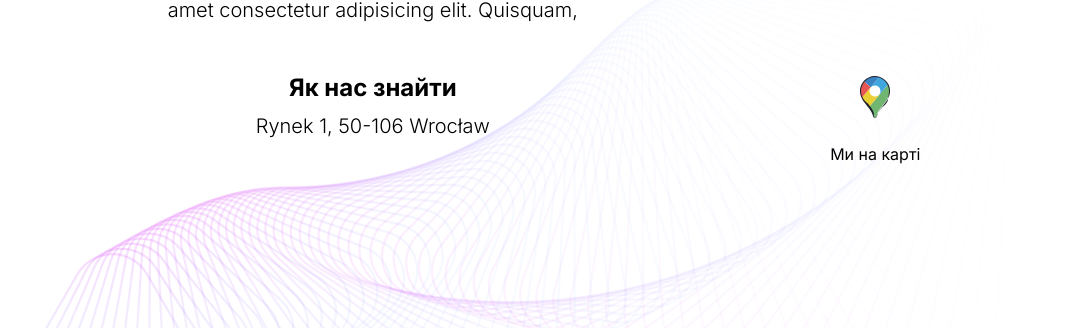
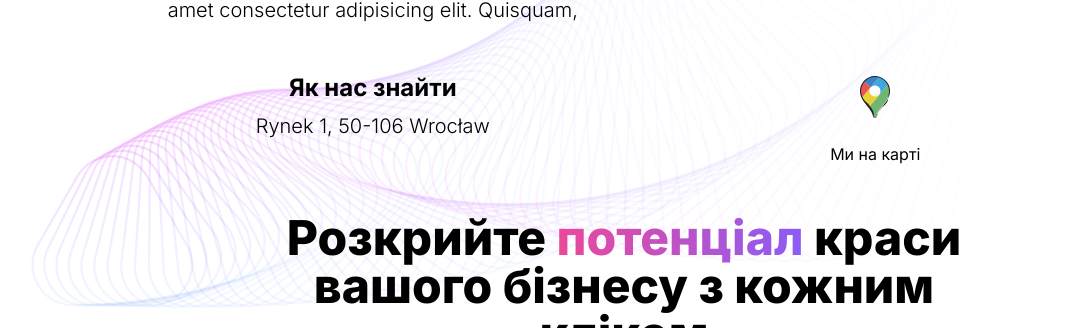
Before and after one commit to serhiihaniuk/instatalks, a Next.js app: page / in a window 1280 px wide. Shown: the part 3318-3646 px from the top of the page, without its empty margins (16-1095 px from the left). Built offline with nearby package versions, Linux system fonts and the light colour scheme.

Commit message:
adjust padding

```diff
--- a/src/app/page.tsx
+++ b/src/app/page.tsx
@@ -148,7 +148,7 @@ export default function HomePage() {
           </div>
           <Contact />
         </section>
-        <section className="container grid grid-rows-1 items-center justify-center justify-items-center gap-5 px-5 pb-28 md:grid-cols-2 ">
+        <section className="container grid grid-rows-1 items-center justify-center justify-items-center gap-5 px-5 md:grid-cols-2 ">
           <div className="flex max-w-[320px] flex-col items-center justify-center gap-2 self-start md:max-w-[500px]">
             <h2 className="text-center text-2xl font-bold md:text-start md:text-2xl">
               Як нас знайти
--- a/src/components/line.tsx
+++ b/src/components/line.tsx
@@ -35,7 +35,7 @@ const Line = ({ f, s }: { f: keyof typeof colors; s: keyof typeof colors }) => {
         className="relative flex h-8 w-8 items-center justify-center"
         style={{
           opacity: isIntersecting ? 1 : 0,
-          transitionDelay: isIntersecting ? "600ms" : "0ms",
+          transitionDelay: isIntersecting ? "600ms" : "800ms",
           transitionTimingFunction: "cubic-bezier(0.4, 0, 0.2, 1)",
         }}
       >
@@ -65,8 +65,8 @@ const Line = ({ f, s }: { f: keyof typeof colors; s: keyof typeof colors }) => {
         style={{
           transform: isIntersecting ? "scaleY(1)" : "scaleY(0)",
           transformOrigin: "0 0",
-          transitionDelay: isIntersecting ? "900ms" : "0ms",
-          transitionDuration: isIntersecting ? "500ms" : "100ms",
+          transitionDelay: isIntersecting ? "900ms" : "800ms",
+          transitionDuration: isIntersecting ? "500ms" : "600ms",
         }}
       />
     </div>
```
